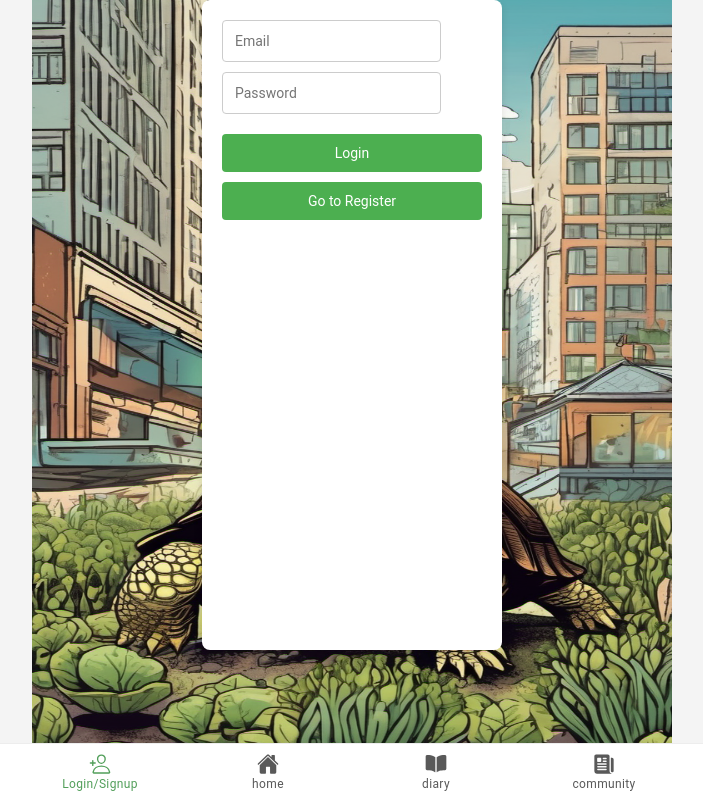
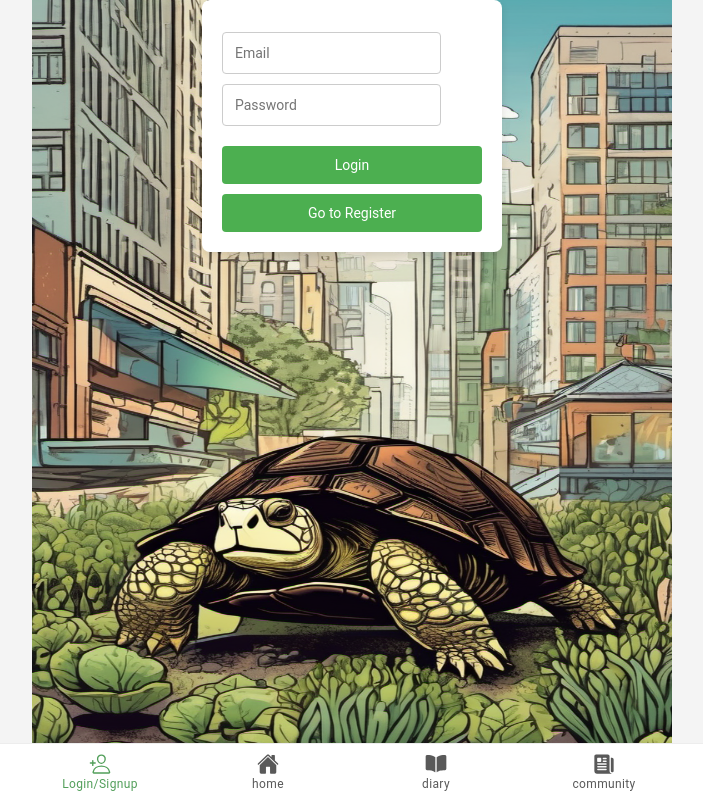
Before and after one commit to Picks-and-Shovels/farm-world-app, a React (Vite) app: page /login-signup in a window 1280 px wide. Shown: the whole page, without its empty margins (288-991 px from the left). Built offline with nearby package versions, Linux system fonts and the light colour scheme.

Commit message:
로그인 최종 수정

```diff
--- a/src/components/Oauth/LoginSignup.css
+++ b/src/components/Oauth/LoginSignup.css
@@ -21,13 +21,18 @@ html, body {
   max-width: 300px; /* Adjusted for a narrower form */
   width: 100%; /* Full width for smaller screens */
   margin: auto; /* Auto margins for auto-adjustment */
-  padding: 20px;
-  min-height: 650px; /* Minimum height to stretch the container */
-  justify-content: space-between; /* Distributes space around items */
+  padding : 0 20px  20px 20px;
+  justify-content: flex-end; /* Distributes space around items */
   background-color: #fff; /* White background */
   box-shadow: 0 4px 8px rgba(0, 0, 0, 0.1);
   border-radius: 8px;
   box-sizing: border-box; /* Ensures padding doesn't add to width */
+}
+.login-signup-container.login{
+  min-height : 252px;
+}
+.login-signup-container.signup{
+  min-height : 360px
 }
 /* 폼 입력 필드 스타일 */
 .login-signup-container input {
--- a/src/components/Oauth/LoginSignup.tsx
+++ b/src/components/Oauth/LoginSignup.tsx
@@ -26,7 +26,7 @@ const LoginSignup = () => {
   };
 
   return (
-    <div className="login-signup-container">
+    <div className={`login-signup-container ${isSignup ? 'signup' : 'login'}`}>
       <form>
         {isSignup ? (
           <>
```
